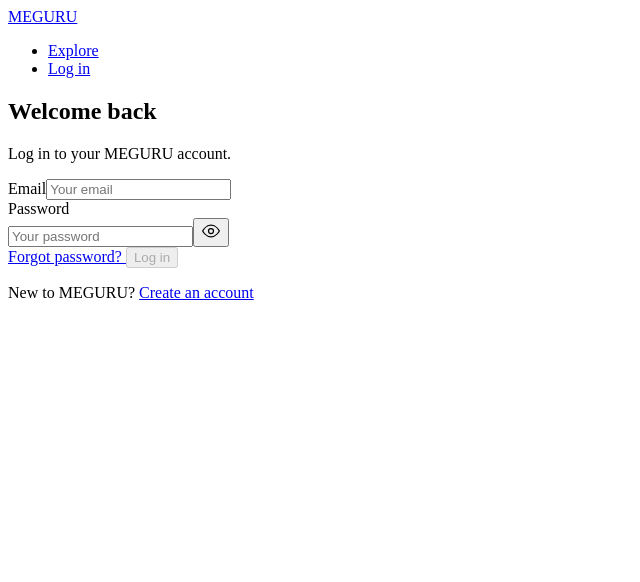
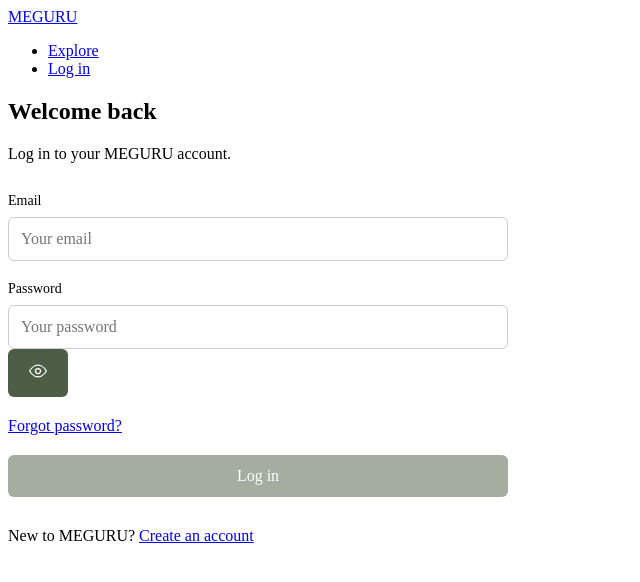
Before and after one commit to saadondaniella/meguru, an Angular app: page /login in a window 1280 px wide. Shown: the top 582 px of the page, without its empty margins (0-640 px from the left). Built offline with nearby package versions, Linux system fonts and the light colour scheme.

Commit message:
style: add temporary form styling and home navigation

```diff
--- a/src/app/pages/home/home.css
+++ b/src/app/pages/home/home.css
@@ -0,0 +1,32 @@
+.home {
+  max-width: 800px;
+  margin: 80px auto;
+  padding: 24px;
+}
+
+.home h1 {
+  font-size: 48px;
+  margin-bottom: 12px;
+}
+
+.home p {
+  margin-bottom: 32px;
+}
+
+.home-links {
+  display: flex;
+  flex-wrap: wrap;
+  gap: 12px;
+}
+
+.home-links a {
+  padding: 12px 20px;
+  border: 1px solid #ccc;
+  border-radius: 6px;
+  color: inherit;
+  text-decoration: none;
+}
+
+.home-links a:hover {
+  background: #f0f0f0;
+}
--- a/src/app/pages/home/home.html
+++ b/src/app/pages/home/home.html
@@ -1 +1,11 @@
-<p>home works!</p>
+<section class="home">
+  <h1>MEGURU</h1>
+  <p>Welcome to MEGURU – your secondhand fashion marketplace.</p>
+
+  <nav class="home-links">
+    <a routerLink="/seller-profile">My profile</a>
+    <a routerLink="/listing-management">My listings</a>
+    <a routerLink="/login">Login</a>
+    <a routerLink="/register">Register</a>
+  </nav>
+</section>
--- a/src/app/pages/home/home.ts
+++ b/src/app/pages/home/home.ts
@@ -1,7 +1,8 @@
 import { Component } from '@angular/core';
+import { RouterLink } from '@angular/router';
 
 @Component({
-  imports: [],
+  imports: [RouterLink],
   selector: 'app-home',
   styleUrl: './home.css',
   templateUrl: './home.html',
--- a/src/styles.css
+++ b/src/styles.css
@@ -1 +1,65 @@
 /* You can add global styles to this file, and also import other style files */
+/* TEMPORARY FORM STYLING */
+
+form {
+  display: flex;
+  flex-direction: column;
+  gap: 20px;
+  max-width: 500px;
+  margin: 30px 0;
+}
+
+form > div {
+  display: flex;
+  flex-direction: column;
+  gap: 8px;
+}
+
+form label {
+  font-size: 14px;
+  font-weight: 500;
+}
+
+form input,
+form textarea,
+form select {
+  width: 100%;
+  padding: 12px;
+  border: 1px solid #ccc;
+  border-radius: 6px;
+  background: #fff;
+  color: #222;
+  font: inherit;
+  box-sizing: border-box;
+}
+
+form input:focus,
+form textarea:focus,
+form select:focus {
+  outline: 2px solid #4d5d46;
+  outline-offset: 1px;
+}
+
+form button {
+  padding: 12px 20px;
+  border: 0;
+  border-radius: 6px;
+  background: #4d5d46;
+  color: white;
+  font: inherit;
+  cursor: pointer;
+}
+
+form button:hover {
+  opacity: 0.9;
+}
+
+form button:disabled {
+  opacity: 0.5;
+  cursor: not-allowed;
+}
+
+form small {
+  color: #777;
+  font-size: 12px;
+}
```
